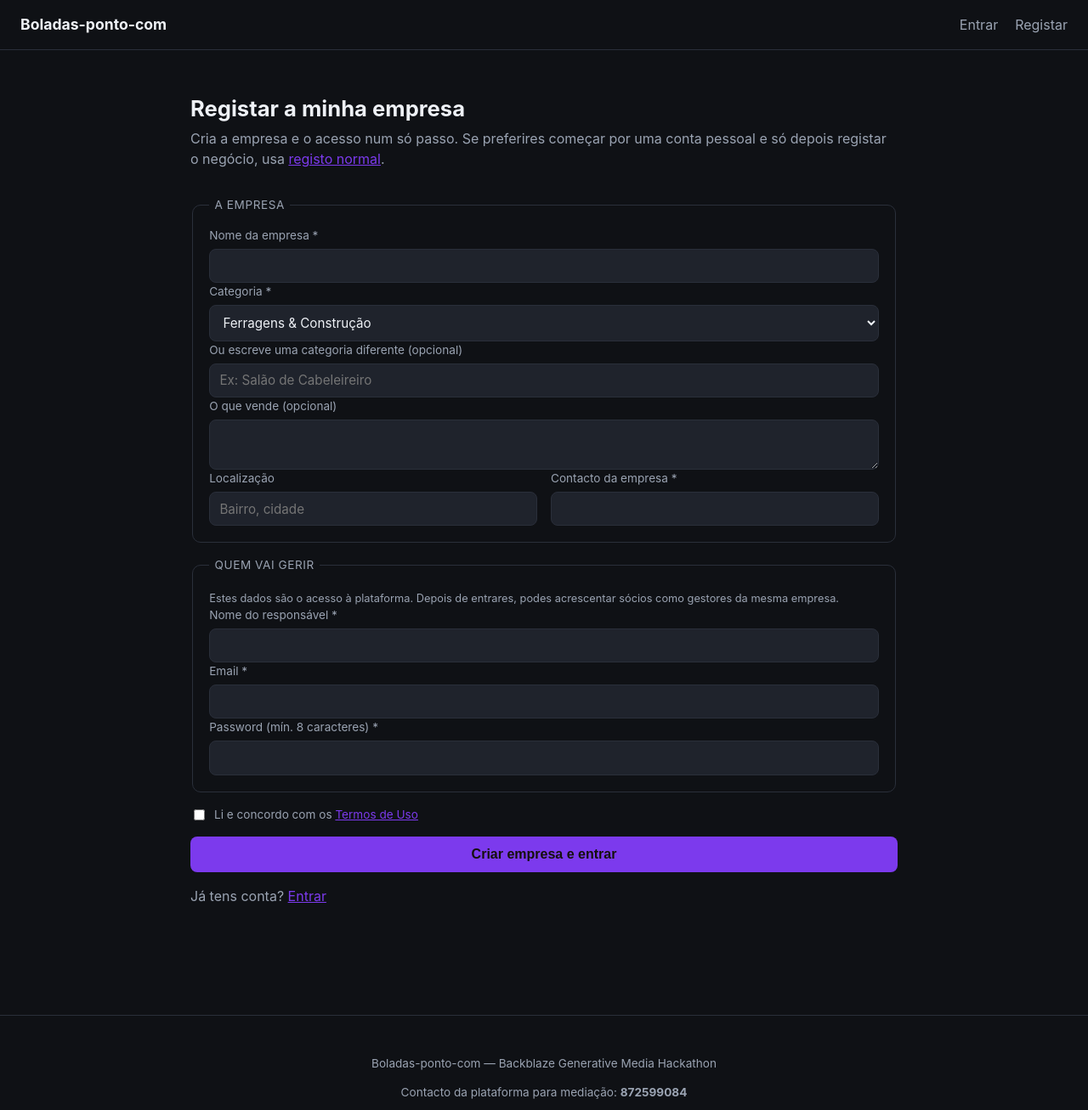
After one commit to Progaminy/boladas-ponto-com, a FastAPI app: page /registar/empresa in a window 1280 px wide. The commit adds this page. Shown: the top 1307 px of the page at 85% size. Run offline with FastAPI, Linux system fonts and the light colour scheme.

Commit message:
Add direct business signup, without a personal account first
Registering a business required creating a personal account and then adding
the business as a second step. Someone who only wants to list their shop had
to go through a flow that was not about them.

/registar/empresa creates the access account and the business together, logs
the person in, and lands them on the business profile. The account is only
created after the business data validates, so a failure cannot leave an
orphan account behind with no way to retry the same email.

A duplicate email now explains the actual next step — sign in and use "Nova
empresa" — rather than just refusing.

Co-Authored-By: Claude Opus 5 <noreply@anthropic.com>

```diff
--- a/app/static/css/styles.css
+++ b/app/static/css/styles.css
@@ -267,6 +267,10 @@ a { color: var(--accent); }
 .filter-form select, .filter-form input { flex: 1; min-width: 0; }
 .filter-form button { flex: 0 0 auto; }
 
+.terms-row { flex-direction: row; align-items: center; gap: 0.5rem; }
+.terms-row input { width: auto; }
+.terms-row label { margin: 0; }
+
 /* --- gestores da empresa --- */
 .member-row {
   display: flex;
--- a/app/templates/landing.html
+++ b/app/templates/landing.html
@@ -11,6 +11,7 @@
   </p>
   <div class="hero-actions">
     <a href="/registar" class="btn-primary">Criar conta grátis</a>
+    <a href="/registar/empresa" class="btn-secondary">Registar a minha empresa</a>
     <a href="/entrar" class="btn-secondary">Já tenho conta</a>
   </div>
 </section>
--- /dev/null
+++ b/app/templates/register_business.html
@@ -0,0 +1,81 @@
+{% extends "base.html" %}
+{% block title %}Registar empresa — Boladas-ponto-com{% endblock %}
+{% block content %}
+<h1>Registar a minha empresa</h1>
+<p class="subtitle">
+  Cria a empresa e o acesso num só passo. Se preferires começar por uma conta
+  pessoal e só depois registar o negócio, usa <a href="/registar">registo normal</a>.
+</p>
+
+{% if error %}<div class="error-box">{{ error }}</div>{% endif %}
+
+{% set known_slugs = categories | map(attribute="slug") | list %}
+<form method="post" action="/registar/empresa">
+  <fieldset>
+    <legend>A empresa</legend>
+    <div class="field">
+      <label for="business_name">Nome da empresa *</label>
+      <input type="text" id="business_name" name="business_name" required maxlength="120" />
+    </div>
+    <div class="field">
+      <label for="category">Categoria *</label>
+      <select id="category" name="category" required>
+        {% for c in categories %}
+        <option value="{{ c.slug }}">{{ c.label }}</option>
+        {% endfor %}
+      </select>
+    </div>
+    <div class="field">
+      <label for="category_custom">Ou escreve uma categoria diferente (opcional)</label>
+      <input type="text" id="category_custom" name="category_custom" maxlength="60"
+             placeholder="Ex: Salão de Cabeleireiro" />
+    </div>
+    <div class="field">
+      <label for="description">O que vende (opcional)</label>
+      <textarea id="description" name="description" maxlength="300" rows="2"></textarea>
+    </div>
+    <div class="field-row">
+      <div class="field">
+        <label for="location">Localização</label>
+        <input type="text" id="location" name="location" maxlength="160"
+               placeholder="Bairro, cidade" />
+      </div>
+      <div class="field">
+        <label for="business_contact">Contacto da empresa *</label>
+        <input type="text" id="business_contact" name="business_contact" required maxlength="60" />
+      </div>
+    </div>
+  </fieldset>
+
+  <fieldset>
+    <legend>Quem vai gerir</legend>
+    <p class="muted member-hint">
+      Estes dados são o acesso à plataforma. Depois de entrares, podes
+      acrescentar sócios como gestores da mesma empresa.
+    </p>
+    <div class="field">
+      <label for="responsible_name">Nome do responsável *</label>
+      <input type="text" id="responsible_name" name="responsible_name" required maxlength="80" />
+    </div>
+    <div class="field">
+      <label for="email">Email *</label>
+      <input type="email" id="email" name="email" required maxlength="200" />
+    </div>
+    <div class="field">
+      <label for="password">Password (mín. 8 caracteres) *</label>
+      <input type="password" id="password" name="password" required minlength="8" maxlength="200" />
+    </div>
+  </fieldset>
+
+  <div class="field terms-row">
+    <input type="checkbox" id="terms_accepted" name="terms_accepted" required />
+    <label for="terms_accepted">
+      Li e concordo com os <a href="/termos" target="_blank">Termos de Uso</a>
+    </label>
+  </div>
+
+  <button type="submit">Criar empresa e entrar</button>
+</form>
+
+<p class="muted">Já tens conta? <a href="/entrar">Entrar</a></p>
+{% endblock %}
```
Also changed, not shown: app/routers/auth.py (+66 -1 lines), app/templates/register.html (+4 -3 lines), tests/test_register_business.py (added, +94 -0 lines).
